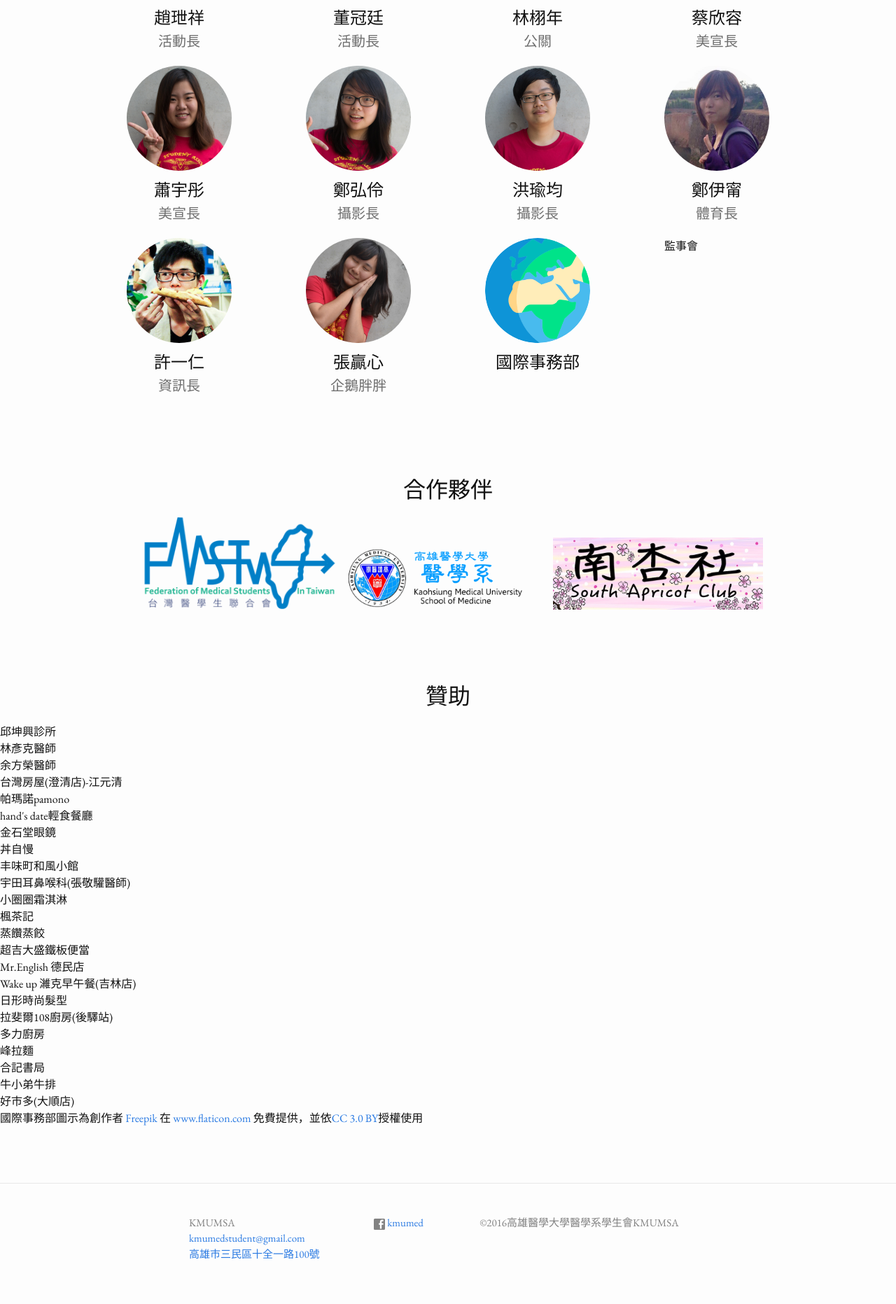
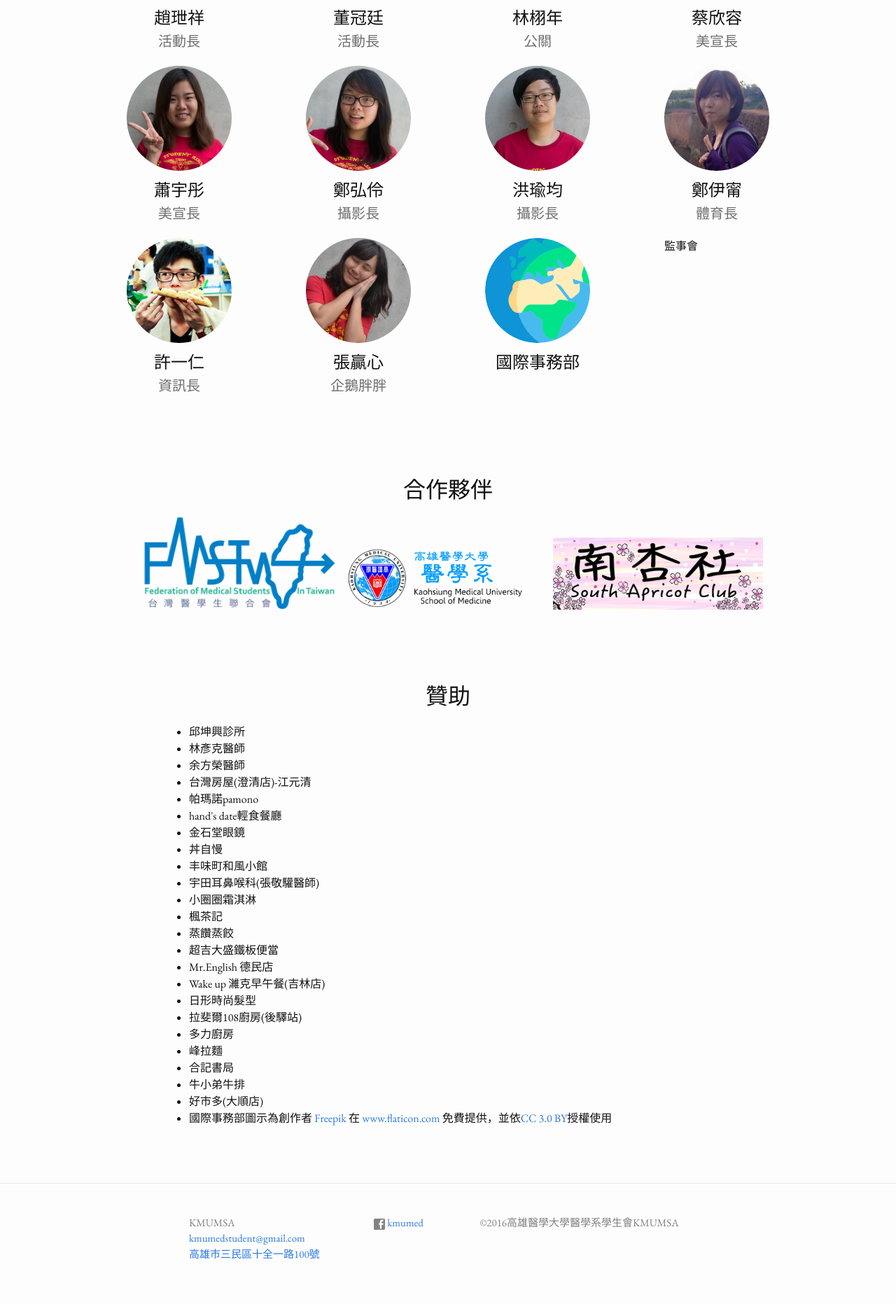
Before and after one commit to HsuYR/msasite, a Jekyll site: the page built from about.html, in a window 1280 px wide. Shown: the part 1105-2968 px from the top of the page at 70% size. Built offline with Jekyll 4.4.1, drawn with Linux system fonts in a browser that asks for light colours; some web fonts are replaced.

Commit message:
Style sponsor list with wrapper class

```diff
--- a/about.html
+++ b/about.html
@@ -41,7 +41,7 @@ title: 關於我們
   </ul>
 
   <h1 class="about-title">贊助</h1>
-  <div class="sponsor">
+  <div class="sponsor wrapper">
     <ul>
       <li>邱坤興診所</li>
       <li>林彥克醫師</li>
```
